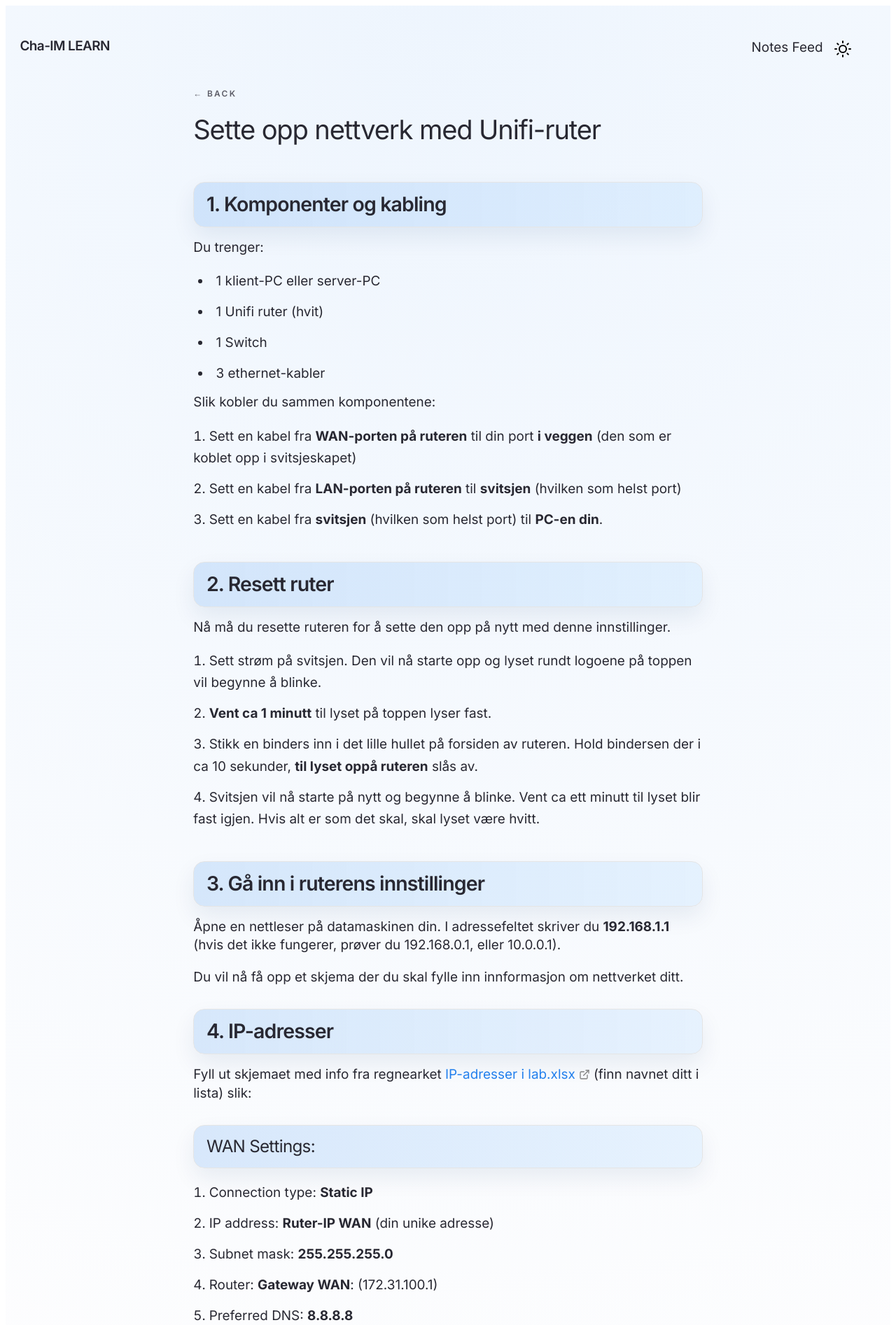
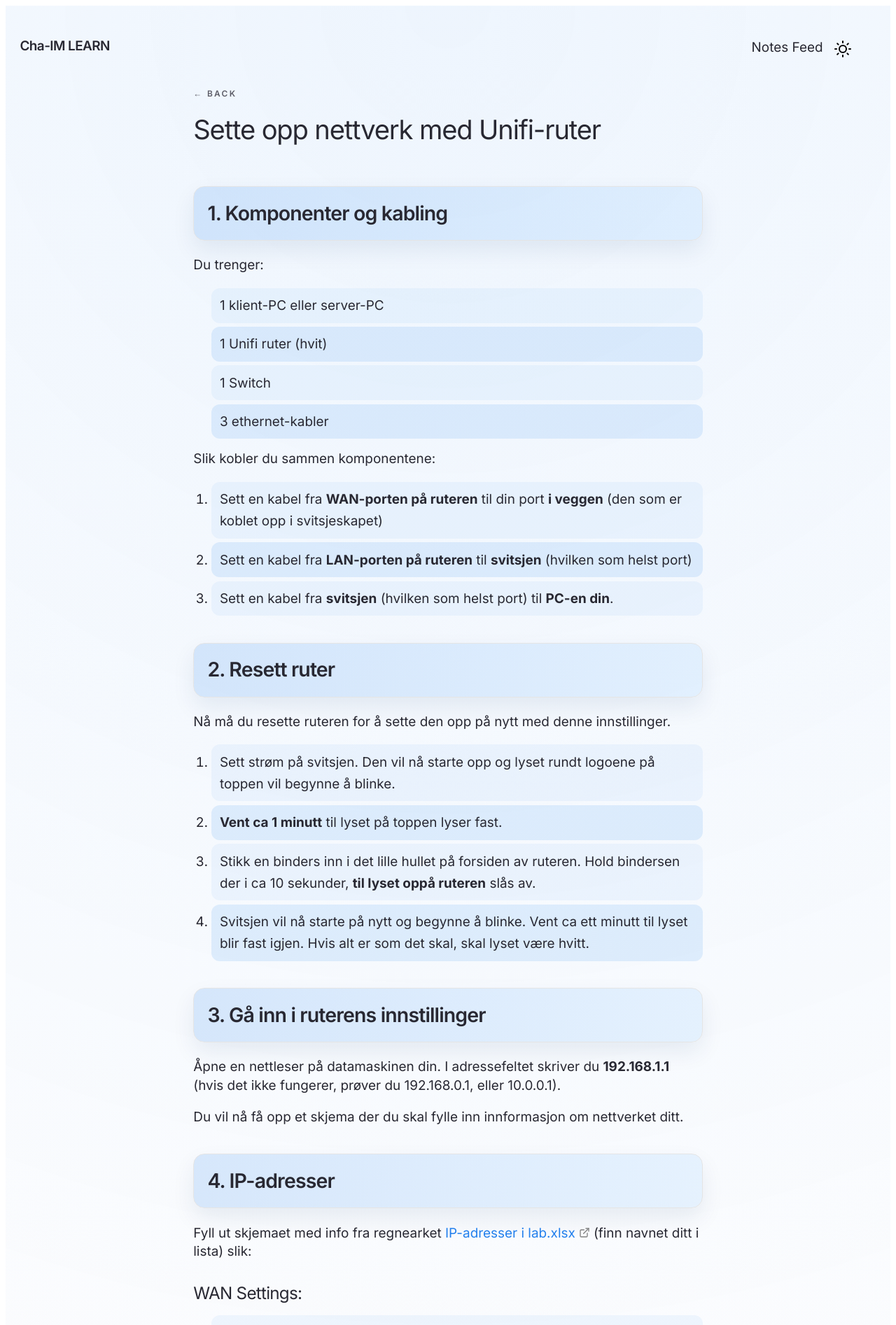
Before and after one commit to Cha-IM/cha-im.github.io, a Jekyll site: the page built from _notes/Public/Teknologiforståelse/Nettverkslab/Sette opp nettverk med Unifi-ruter.md, in a window 1280 px wide. Shown: the top 1894 px of the page at 70% size. Built offline with Jekyll 4.4.1, drawn with Linux system fonts in a browser that asks for light colours.

Commit message:
style: enhance content styling for better readability and layout

```diff
--- a/assets/css/main.css
+++ b/assets/css/main.css
@@ -1120,12 +1120,11 @@ a.box-feed:active {
 
 .content {
 }
-.content h2,
-.content h3 {
+.content h2 {
   display: block;
   width: 100%;
-  margin: 2rem 0 1rem;
-  padding: 0.95rem 1.1rem;
+  margin: 2.4rem 0 1.4rem;
+  padding: 1.35rem 1.2rem;
   border: 1px solid var(--color-border-light);
   border-radius: 1rem;
   background: var(--heading-band);
@@ -1136,11 +1135,16 @@ a.box-feed:active {
   .content h2 {
     font-size: calc(var(--text-xl) * 0.95);
     line-height: 1.15; }
-  .content h3 {
-    font-size: calc(var(--text-l) * 1.02);
-    line-height: 1.2; }
+.content h3 {
+  margin: 2rem 0 1rem;
+  padding: 0;
+  font-size: calc(var(--text-l) * 1.02);
+  line-height: 1.2; }
+.content h4 {
+  margin: 1.65rem 0 0.85rem;
+  padding: 0; }
 .content li + li {
-  margin-top: 0em; }
+  margin-top: 0.35rem; }
 
 
 .content blockquote {
@@ -1150,11 +1154,13 @@ a.box-feed:active {
   padding: 1rem 1.25rem;
 }
 .content ol {
-  list-style-position: inside;
+  list-style-position: outside;
+  margin: 1rem 0;
+  padding-left: 1.6rem;
   }
   .content ol:not([type]) {
     list-style-type: decimal;
-    padding-left: 0px; }
+    padding-left: 1.6rem; }
     .content ol:not([type]).is-lower-alpha {
       list-style-type: lower-alpha; }
     .content ol:not([type]).is-lower-roman {
@@ -1167,18 +1173,40 @@ ol p {
         display: contents;
     }
 .content ul {
-  list-style: inside;
-  margin-top: 1rem;
-  padding-left: 0.4rem;
-  margin-block: 0;
+  list-style-position: outside;
+  margin: 1rem 0;
+  padding-left: 1.6rem;
 }
-  .content ul ul {
-    list-style-type: ;
-    margin-top: 0.5em;
-    margin-bottom: -1rem;
-    padding-left: 1.5rem;}
-    .content ul ul ul {
-      padding-left: 1em;}
+.content ul li,
+.content ol li {
+  width: 100%;
+  padding: 0.58rem 0.75rem;
+  border-radius: 0.75rem;
+  box-sizing: border-box;
+}
+.content ul li:nth-child(odd),
+.content ol li:nth-child(odd) {
+  background-color: rgba(35, 128, 237, 0.06);
+}
+.content ul li:nth-child(even),
+.content ol li:nth-child(even) {
+  background-color: rgba(35, 128, 237, 0.12);
+}
+html[data-theme="dark"] .content ul li:nth-child(odd),
+html[data-theme="dark"] .content ol li:nth-child(odd) {
+  background-color: rgba(109, 158, 255, 0.09);
+}
+html[data-theme="dark"] .content ul li:nth-child(even),
+html[data-theme="dark"] .content ol li:nth-child(even) {
+  background-color: rgba(109, 158, 255, 0.15);
+}
+.content ul ul,
+.content ol ul,
+.content ul ol,
+.content ol ol {
+  margin: 0.6rem 0 0.35rem;
+  padding-left: 1.2rem;
+}
 
 .content dd {
   margin-left: 2em; }
```
